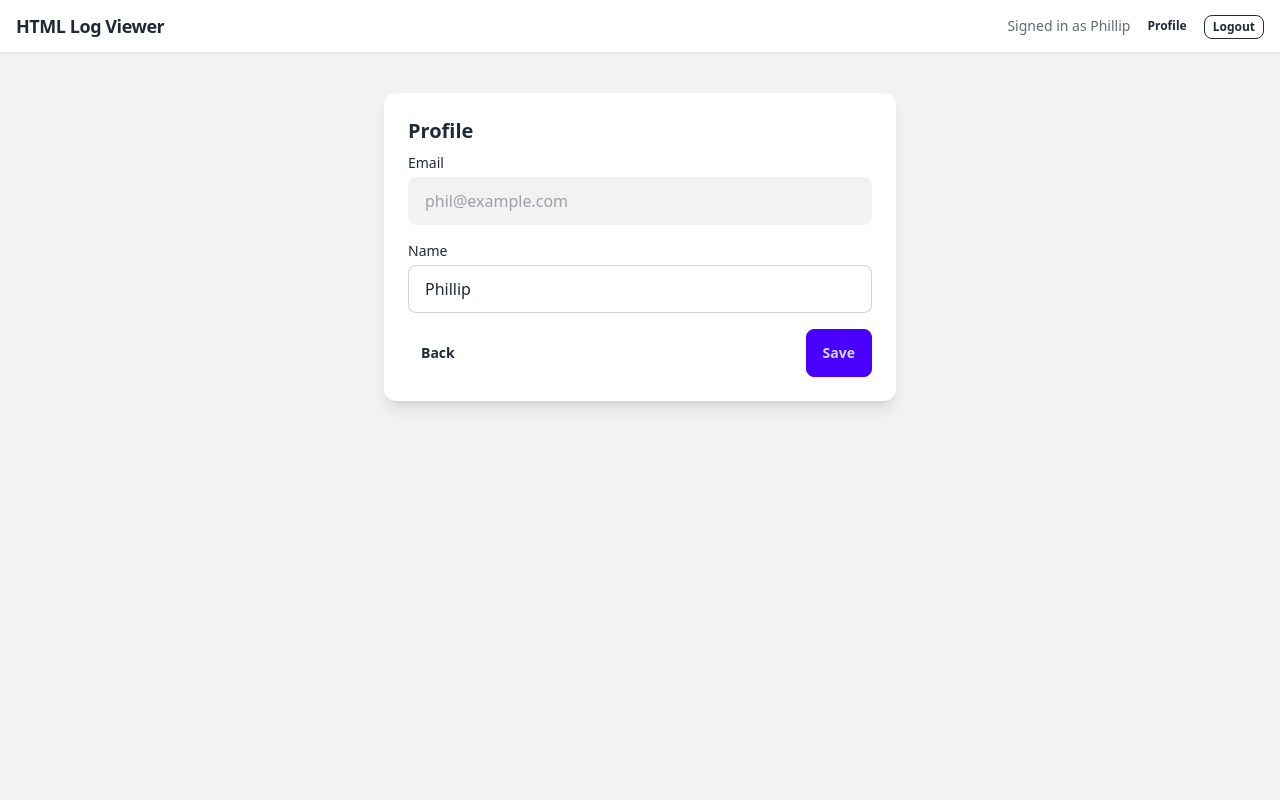
After one commit to fillet54/log-viewer, a Flask app: page /profile in a window 1280 px wide. The commit adds this page. Run offline with Flask 3, Linux system fonts and the light colour scheme; a user stored in the database is signed in; data comes from the database, SQL or seed files in the repository; both versions use the stored data as it was after the commit; some libraries are stand-ins or nearby versions.

Commit message:
Add user profile

```diff
--- a/app.py
+++ b/app.py
@@ -1,8 +1,27 @@
 from datetime import datetime, timedelta
+import os
 import random
-from flask import Flask, render_template, request, Response
+import secrets
+import sqlite3
+from typing import Any, Dict, Optional
+from flask import (
+    Flask,
+    Response,
+    flash,
+    g,
+    redirect,
+    render_template,
+    request,
+    session,
+    url_for,
+)
 
 app = Flask(__name__)
+app.secret_key = os.environ.get("LOG_VIEWER_SECRET", "dev-secret-key-change-me")
+app.permanent_session_lifetime = timedelta(days=30)
+app.config["DATABASE"] = os.environ.get(
+    "LOG_VIEWER_DB", os.path.join(app.root_path, "log_viewer.db")
+)
 
 FAULT_CATALOG = [
     {
@@ -130,7 +149,188 @@ FAULT_CATALOG = [
 LEVEL_ORDER = ["Green", "Yellow", "Red", "Flashing Red"]
 
 
-def _seed_to_int(seed_value: str | None) -> int:
+def get_db() -> sqlite3.Connection:
+    if "db" not in g:
+        db_path = app.config["DATABASE"]
+        db_dir = os.path.dirname(db_path)
+        if db_dir:
+            os.makedirs(db_dir, exist_ok=True)
+        conn = sqlite3.connect(db_path)
+        conn.row_factory = sqlite3.Row
+        g.db = conn
+    return g.db
+
+
+def close_db(_: Optional[BaseException] = None) -> None:
+    db = g.pop("db", None)
+    if db is not None:
+        db.close()
+
+
+def init_db() -> None:
+    db = get_db()
+    db.execute(
+        """
+        CREATE TABLE IF NOT EXISTS users (
+            id INTEGER PRIMARY KEY AUTOINCREMENT,
+            email TEXT NOT NULL UNIQUE,
+            name TEXT,
+            created_at TEXT NOT NULL,
+            updated_at TEXT NOT NULL,
+            last_seen TEXT
+        )
+    """
+    )
+    db.execute(
+        """
+        CREATE TABLE IF NOT EXISTS login_tokens (
+            id INTEGER PRIMARY KEY AUTOINCREMENT,
+            user_id INTEGER NOT NULL,
+            token TEXT NOT NULL UNIQUE,
+            created_at TEXT NOT NULL,
+            expires_at TEXT NOT NULL,
+            used_at TEXT,
+            FOREIGN KEY (user_id) REFERENCES users (id)
+        )
+    """
+    )
+    db.commit()
+
+
+def _row_to_user(row: sqlite3.Row) -> Dict[str, Any]:
+    return {
+        "id": row["id"],
+        "email": row["email"],
+        "name": row["name"],
+        "created_at": row["created_at"],
+        "updated_at": row["updated_at"],
+        "last_seen": row["last_seen"],
+    }
+
+
+def get_user(user_id: int) -> Optional[Dict[str, Any]]:
+    db = get_db()
+    row = db.execute("SELECT * FROM users WHERE id = ?", (user_id,)).fetchone()
+    return _row_to_user(row) if row else None
+
+
+def get_or_create_user(email: str) -> Dict[str, Any]:
+    db = get_db()
+    row = db.execute("SELECT * FROM users WHERE email = ?", (email,)).fetchone()
+    now = datetime.utcnow().isoformat()
+    if row:
+        user = _row_to_user(row)
+        return user
+    cursor = db.execute(
+        "INSERT INTO users (email, name, created_at, updated_at, last_seen) VALUES (?, ?, ?, ?, ?)",
+        (email, None, now, now, now),
+    )
+    db.commit()
+    return get_user(cursor.lastrowid)
+
+
+def update_user_name(user_id: int, name: str) -> None:
+    db = get_db()
+    now = datetime.utcnow().isoformat()
+    db.execute("UPDATE users SET name = ?, updated_at = ? WHERE id = ?", (name, now, user_id))
+    db.commit()
+
+
+def update_user_last_seen(user_id: int, when: datetime) -> None:
+    db = get_db()
+    db.execute(
+        "UPDATE users SET last_seen = ?, updated_at = ? WHERE id = ?",
+        (when.isoformat(), when.isoformat(), user_id),
+    )
+    db.commit()
+
+
+def issue_login_token(user_id: int, ttl_minutes: int = 15) -> str:
+    db = get_db()
+    token = secrets.token_urlsafe(32)
+    now = datetime.utcnow()
+    expires_at = now + timedelta(minutes=ttl_minutes)
+    db.execute(
+        """
+        INSERT INTO login_tokens (user_id, token, created_at, expires_at)
+        VALUES (?, ?, ?, ?)
+    """,
+        (user_id, token, now.isoformat(), expires_at.isoformat()),
+    )
+    db.commit()
+    return token
+
+
+def consume_login_token(token: str) -> Optional[int]:
+    db = get_db()
+    now_iso = datetime.utcnow().isoformat()
+    row = db.execute(
+        """
+        SELECT * FROM login_tokens
+        WHERE token = ? AND used_at IS NULL AND expires_at >= ?
+    """,
+        (token, now_iso),
+    ).fetchone()
+    if not row:
+        return None
+    db.execute(
+        "UPDATE login_tokens SET used_at = ? WHERE id = ?", (now_iso, row["id"])
+    )
+    db.commit()
+    return int(row["user_id"])
+
+
+def login_user(user_id: int) -> None:
+    session.clear()
+    session.permanent = True
+    now = datetime.utcnow().isoformat()
+    session["user_id"] = user_id
+    session["last_seen"] = now
+    update_user_last_seen(user_id, datetime.fromisoformat(now))
+
+
+@app.teardown_appcontext
+def teardown_db(error: Optional[BaseException] = None) -> None:
+    close_db(error)
+
+
+@app.context_processor
+def inject_user() -> Dict[str, Any]:
+    return {"current_user": getattr(g, "current_user", None)}
+
+
+@app.before_request
+def load_user() -> None:
+    init_db()
+    g.current_user = None
+    user_id = session.get("user_id")
+    last_seen_str = session.get("last_seen")
+    if not user_id:
+        return
+    now = datetime.utcnow()
+    last_seen = None
+    try:
+        last_seen = datetime.fromisoformat(last_seen_str) if last_seen_str else None
+    except (TypeError, ValueError):
+        last_seen = None
+
+    if last_seen and now - last_seen > timedelta(days=30):
+        session.clear()
+        return
+
+    user = get_user(int(user_id))
+    if not user:
+        session.clear()
+        return
+
+    g.current_user = user
+    needs_refresh = last_seen is None or now - last_seen >= timedelta(hours=12)
+    if needs_refresh:
+        session["last_seen"] = now.isoformat()
+        session.modified = True
+        update_user_last_seen(user["id"], now)
+
+def _seed_to_int(seed_value: Optional[str]) -> int:
     if seed_value is None or seed_value == "":
         return 1
     try:
@@ -149,7 +349,7 @@ def _level_weight(color: str, cluster_weight: float) -> float:
     return 0.3 + cluster_weight * 2.0
 
 
-def generate_logs(hours: float, seed_value: str | None):
+def generate_logs(hours: float, seed_value: Optional[str]):
     seed_int = _seed_to_int(seed_value)
     rng = random.Random(seed_int)
     total_events = max(1, int(hours * 500))
@@ -187,7 +387,7 @@ def generate_logs(hours: float, seed_value: str | None):
         else:
             seen_channels = rng.sample(channels, rng.randint(1, 3))
 
-        def _channel_time(letter: str) -> int | None:
+        def _channel_time(letter: str) -> Optional[int]:
             if letter not in seen_channels:
                 return None
             jitter = rng.uniform(-1.8, 1.8)
@@ -244,6 +444,67 @@ def generate_logs(hours: float, seed_value: str | None):
     }
 
 
+def _require_login_redirect():
+    if g.current_user:
+        return None
+    flash("Please log in to continue.")
+    return redirect(url_for("login"))
+
+
+@app.route("/login", methods=["GET", "POST"])
+def login():
+    if g.current_user:
+        return redirect(url_for("index"))
+    if request.method == "POST":
+        email = (request.form.get("email") or "").strip().lower()
+        if not email:
+            flash("Email is required.")
+            return redirect(url_for("login"))
+        user = get_or_create_user(email)
+        token = issue_login_token(user["id"])
+        login_link = url_for("consume_token", token=token, _external=True)
+        # TODO: send email with login_link; kept commented for now while SMTP is unavailable.
+        # send_login_email(email, login_link)
+        flash("Check your email for the magic link. Redirecting for development.")
+        return redirect(login_link)
+    return render_template("login.html")
+
+
+@app.route("/auth/<token>")
+def consume_token(token: str):
+    user_id = consume_login_token(token)
+    if not user_id:
+        flash("That login link is invalid or expired. Request a new one.")
+        return redirect(url_for("login"))
+    login_user(user_id)
+    user = get_user(user_id)
+    if user and not user.get("name"):
+        return redirect(url_for("profile", first_login=1))
+    return redirect(url_for("index"))
+
+
+@app.route("/logout", methods=["POST"])
+def logout():
+    session.clear()
+    flash("You have been logged out.")
+    return redirect(url_for("index"))
+
+
+@app.route("/profile", methods=["GET", "POST"])
+def profile():
+    redirect_response = _require_login_redirect()
+    if redirect_response:
+        return redirect_response
+    user = g.current_user
+    if request.method == "POST":
+        name = (request.form.get("name") or "").strip()
+        update_user_name(user["id"], name)
+        g.current_user["name"] = name
+        flash("Profile updated.")
+        return redirect(url_for("profile"))
+    return render_template("profile.html", user=user, first_login=request.args.get("first_login"))
+
+
 @app.route("/")
 def index():
     hours = request.args.get("hours", default="4")
--- /dev/null
+++ b/templates/base.html
@@ -0,0 +1,57 @@
+<!doctype html>
+<html lang="en" data-theme="light">
+  <head>
+    <meta charset="utf-8" />
+    <meta name="viewport" content="width=device-width, initial-scale=1" />
+    <title>{% block title %}HTML Log Viewer{% endblock %}</title>
+    <script src="https://cdn.tailwindcss.com"></script>
+    <link
+      href="https://cdn.jsdelivr.net/npm/daisyui@4.12.10/dist/full.min.css"
+      rel="stylesheet"
+      type="text/css"
+    />
+    <script src="https://unpkg.com/htmx.org@1.9.12"></script>
+    <script src="https://cdn.jsdelivr.net/npm/chart.js@4.4.1/dist/chart.umd.min.js"></script>
+    <link rel="stylesheet" href="{{ url_for('static', filename='styles.css') }}" />
+    {% block head_extra %}{% endblock %}
+  </head>
+  <body class="bg-base-200 text-base-content min-h-screen flex flex-col h-screen">
+    <div class="min-h-screen flex flex-col">
+      <header class="bg-base-100 border-b border-base-300 shadow-sm">
+        <div class="max-w-screen-2xl mx-auto flex items-center justify-between px-4 py-3 gap-4">
+          <a href="{{ url_for('index') }}" class="font-semibold tracking-tight text-lg">
+            HTML Log Viewer
+          </a>
+          <div class="flex items-center gap-2">
+            {% if current_user %}
+              <span class="text-sm text-base-content/70">
+                Signed in as {{ current_user.name or current_user.email }}
+              </span>
+              <a class="btn btn-xs btn-ghost" href="{{ url_for('profile') }}">Profile</a>
+              <form method="post" action="{{ url_for('logout') }}">
+                <button class="btn btn-xs btn-outline" type="submit">Logout</button>
+              </form>
+            {% else %}
+              <a class="btn btn-xs btn-primary" href="{{ url_for('login') }}">Log in</a>
+            {% endif %}
+          </div>
+        </div>
+        {% with messages = get_flashed_messages() %}
+          {% if messages %}
+            <div class="bg-warning/20 text-warning">
+              <div class="max-w-screen-2xl mx-auto px-4 py-2 flex flex-col gap-1">
+                {% for message in messages %}
+                  <div class="text-sm">{{ message }}</div>
+                {% endfor %}
+              </div>
+            </div>
+          {% endif %}
+        {% endwith %}
+      </header>
+      <main class="flex-1 w-full flex flex-col min-h-0">
+        {% block content %}{% endblock %}
+      </main>
+    </div>
+    {% block body_scripts %}{% endblock %}
+  </body>
+</html>
--- /dev/null
+++ b/templates/profile.html
@@ -0,0 +1,40 @@
+{% extends "base.html" %}
+
+{% block content %}
+  <div class="flex items-center justify-center px-4 py-10">
+    <div class="w-full max-w-lg bg-base-100 shadow-lg rounded-xl p-6">
+      <h1 class="text-xl font-semibold mb-2">Profile</h1>
+      {% if first_login %}
+        <p class="text-sm text-base-content/70 mb-3">
+          Welcome! Add your name so teammates know who you are.
+        </p>
+      {% endif %}
+      <form method="post" class="space-y-4">
+        <label class="form-control w-full">
+          <span class="label-text mb-1">Email</span>
+          <input
+            type="email"
+            class="input input-bordered w-full"
+            value="{{ user.email }}"
+            disabled
+          />
+        </label>
+        <label class="form-control w-full">
+          <span class="label-text mb-1">Name</span>
+          <input
+            type="text"
+            name="name"
+            class="input input-bordered w-full"
+            value="{{ user.name or '' }}"
+            placeholder="Your name"
+            required
+          />
+        </label>
+        <div class="flex items-center justify-between">
+          <a class="btn btn-ghost btn-sm" href="{{ url_for('index') }}">Back</a>
+          <button class="btn btn-primary" type="submit">Save</button>
+        </div>
+      </form>
+    </div>
+  </div>
+{% endblock %}
```
Also changed, not shown: templates/index.html (+8 -21 lines), templates/login.html (added, +25 -0 lines), log_viewer.db (added), 1 other file.
